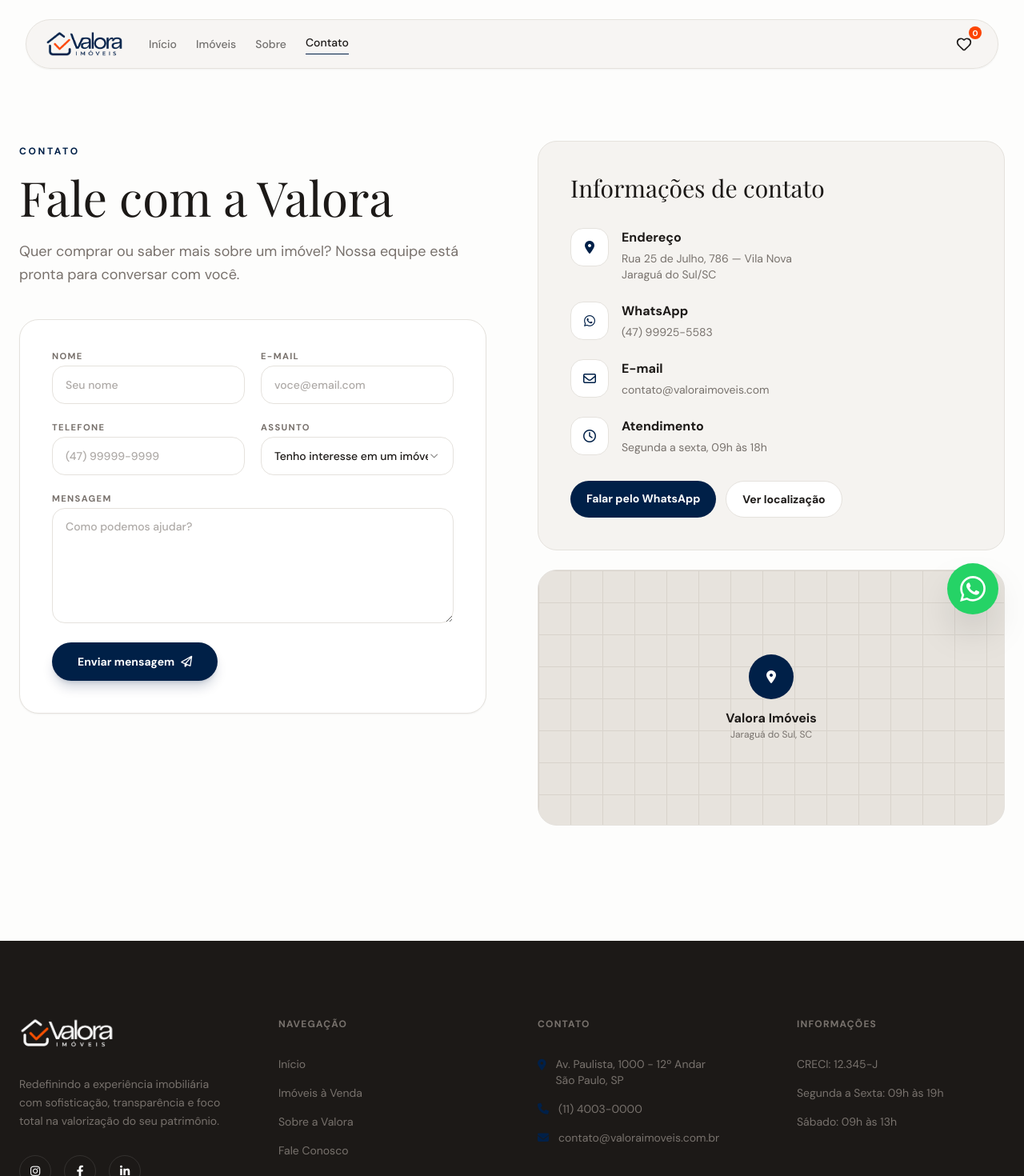
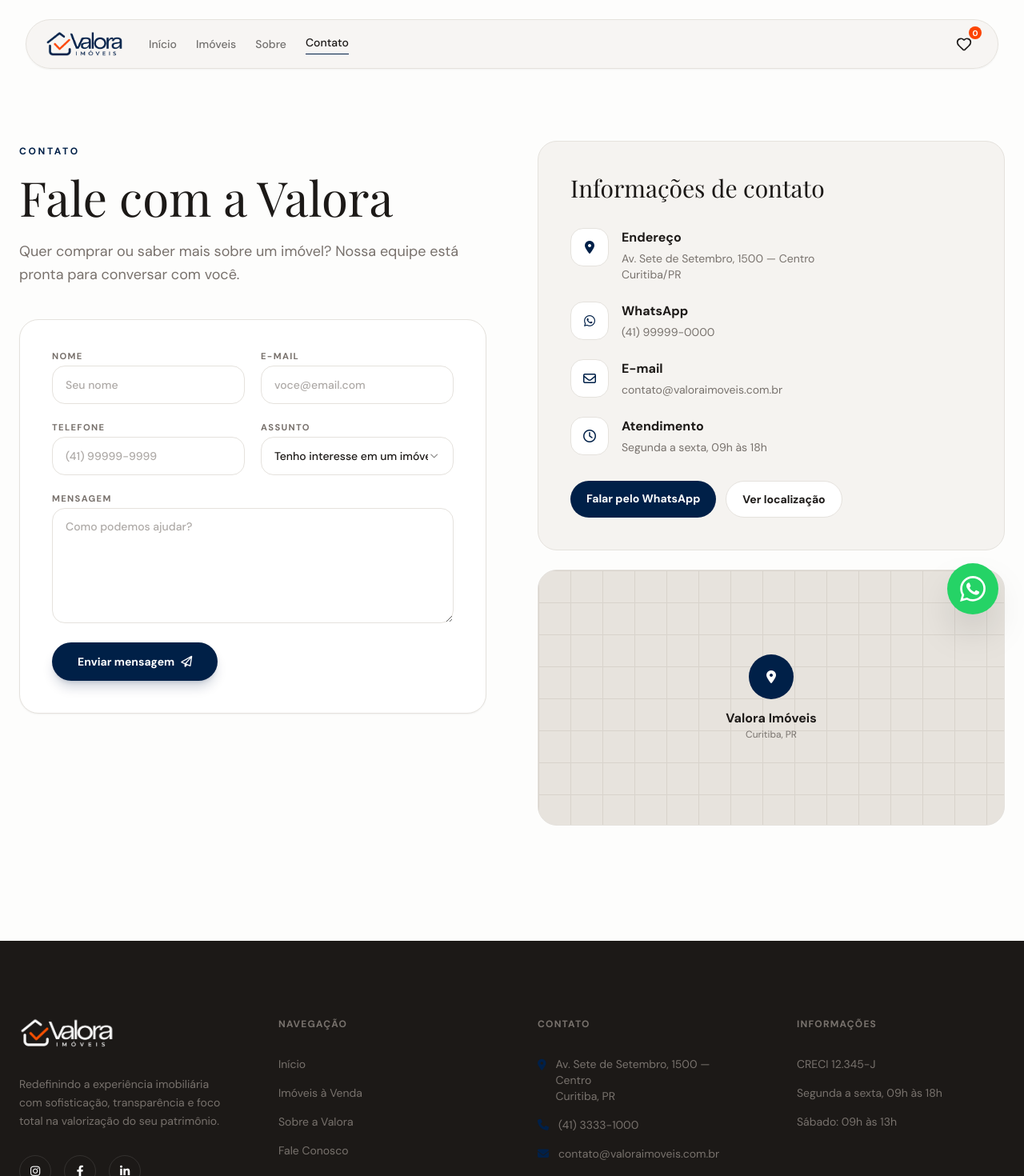
Before and after one commit to isaacl-bueno/valoraimoveis, a Next.js app: page /contato in a window 1280 px wide. Shown: the top 1470 px of the page at 80% size. Built offline with nearby package versions, Linux system fonts and the light colour scheme; a web font is replaced by a local one.

Commit message:
Integrate contact information dynamically across multiple components. Updated ContatoPage, PropertyDetailsPage, Footer, and WhatsAppButton to utilize centralized contact data, enhancing maintainability and consistency in displayed information.

```diff
--- a/app/contato/page.tsx
+++ b/app/contato/page.tsx
@@ -13,6 +13,7 @@ import {
   SelectValue,
 } from "@/components/ui/select";
 import { Textarea } from "@/components/ui/textarea";
+import { contact, whatsappLink } from "@/lib/contact";
 
 export default function ContatoPage() {
   const [sent, setSent] = useState(false);
@@ -54,7 +55,7 @@ export default function ContatoPage() {
                 <div className="grid md:grid-cols-2 gap-5">
                   <div>
                     <Label>Telefone</Label>
-                    <Input placeholder="(47) 99999-9999" />
+                    <Input placeholder="(41) 99999-9999" />
                   </div>
                   <div>
                     <Label>Assunto</Label>
@@ -91,9 +92,9 @@ export default function ContatoPage() {
                     <div>
                       <p className="font-bold">Endereço</p>
                       <p className="text-muted-foreground text-sm mt-1">
-                        Rua 25 de Julho, 786 — Vila Nova
+                        {contact.addressLine1}
                         <br />
-                        Jaraguá do Sul/SC
+                        {contact.addressLine2}
                       </p>
                     </div>
                   </div>
@@ -103,7 +104,7 @@ export default function ContatoPage() {
                     </span>
                     <div>
                       <p className="font-bold">WhatsApp</p>
-                      <p className="text-muted-foreground text-sm mt-1">(47) 99925-5583</p>
+                      <p className="text-muted-foreground text-sm mt-1">{contact.whatsappDisplay}</p>
                     </div>
                   </div>
                   <div className="flex gap-4">
@@ -112,7 +113,7 @@ export default function ContatoPage() {
                     </span>
                     <div>
                       <p className="font-bold">E-mail</p>
-                      <p className="text-muted-foreground text-sm mt-1">contato@valoraimoveis.com</p>
+                      <p className="text-muted-foreground text-sm mt-1">{contact.email}</p>
                     </div>
                   </div>
                   <div className="flex gap-4">
@@ -121,13 +122,13 @@ export default function ContatoPage() {
                     </span>
                     <div>
                       <p className="font-bold">Atendimento</p>
-                      <p className="text-muted-foreground text-sm mt-1">Segunda a sexta, 09h às 18h</p>
+                      <p className="text-muted-foreground text-sm mt-1">{contact.hoursWeekday}</p>
                     </div>
                   </div>
                 </div>
                 <div className="flex flex-wrap gap-3 mt-8">
                   <a
-                    href="https://wa.me/5547999255583"
+                    href={whatsappLink()}
                     target="_blank"
                     rel="noreferrer"
                     className="bg-brand text-white px-5 py-3 rounded-full text-sm font-bold"
@@ -135,7 +136,7 @@ export default function ContatoPage() {
                     Falar pelo WhatsApp
                   </a>
                   <a
-                    href="https://maps.google.com"
+                    href={contact.mapsUrl}
                     target="_blank"
                     rel="noreferrer"
                     className="bg-white border border-line px-5 py-3 rounded-full text-sm font-bold"
@@ -159,7 +160,7 @@ export default function ContatoPage() {
                       <i className="fa-solid fa-location-dot" />
                     </span>
                     <p className="mt-3 font-bold">Valora Imóveis</p>
-                    <p className="text-xs text-muted-foreground">Jaraguá do Sul, SC</p>
+                    <p className="text-xs text-muted-foreground">{contact.cityState}</p>
                   </div>
                 </div>
               </div>
--- a/app/imoveis/[slug]/page.tsx
+++ b/app/imoveis/[slug]/page.tsx
@@ -4,6 +4,7 @@ import Link from "next/link";
 import { notFound } from "next/navigation";
 import { FavoriteToggleButton } from "@/components/FavoriteToggleButton";
 import { SiteShell } from "@/components/SiteShell";
+import { contact, whatsappLink } from "@/lib/contact";
 import { formatArea } from "@/lib/format";
 import { getPropertyBySlug, listProperties } from "@/lib/store";
 
@@ -31,9 +32,9 @@ export default async function PropertyDetailsPage({ params }: PageProps) {
     : property.image
       ? [property.image]
       : [];
-  const whatsapp = `https://wa.me/5500000000000?text=${encodeURIComponent(
+  const whatsapp = whatsappLink(
     `Olá, tenho interesse no imóvel ${property.title} (Ref: ${property.ref}) e gostaria de mais informações.`,
-  )}`;
+  );
 
   return (
     <SiteShell>
@@ -255,7 +256,7 @@ export default async function PropertyDetailsPage({ params }: PageProps) {
                 <p className="text-xs font-medium text-muted">Prefere nos ligar?</p>
                 <p className="text-lg font-bold text-ink flex items-center gap-2">
                   <i className="fa-solid fa-phone text-brand text-sm" />
-                  (11) 4003-0000
+                  {contact.phoneDisplay}
                 </p>
               </div>
             </div>
--- a/components/Footer.tsx
+++ b/components/Footer.tsx
@@ -1,5 +1,6 @@
 import Image from "next/image";
 import Link from "next/link";
+import { contact } from "@/lib/contact";
 
 export function Footer() {
   return (
@@ -79,18 +80,18 @@ export function Footer() {
               <li className="flex items-start gap-3">
                 <i className="fa-solid fa-location-dot mt-1 text-brand" />
                 <span>
-                  Av. Paulista, 1000 - 12º Andar
+                  {contact.addressLine1}
                   <br />
-                  São Paulo, SP
+                  {contact.cityState}
                 </span>
               </li>
               <li className="flex items-center gap-3">
                 <i className="fa-solid fa-phone text-brand" />
-                <span>(11) 4003-0000</span>
+                <span>{contact.phoneDisplay}</span>
               </li>
               <li className="flex items-center gap-3">
                 <i className="fa-solid fa-envelope text-brand" />
-                <span>contato@valoraimoveis.com.br</span>
+                <span>{contact.email}</span>
               </li>
             </ul>
           </div>
@@ -100,9 +101,9 @@ export function Footer() {
               Informações
             </h4>
             <ul className="space-y-4 text-sm text-muted-foreground">
-              <li>CRECI: 12.345-J</li>
-              <li>Segunda a Sexta: 09h às 19h</li>
-              <li>Sábado: 09h às 13h</li>
+              <li>{contact.creci}</li>
+              <li>{contact.hoursWeekday}</li>
+              <li>{contact.hoursSaturday}</li>
             </ul>
           </div>
         </div>
--- a/components/WhatsAppButton.tsx
+++ b/components/WhatsAppButton.tsx
@@ -1,9 +1,10 @@
 import { WhatsAppIcon } from "@/components/icons/brands";
+import { whatsappLink } from "@/lib/contact";
 
 export function WhatsAppButton() {
   return (
     <a
-      href="https://wa.me/5500000000000"
+      href={whatsappLink()}
       target="_blank"
       rel="noreferrer"
       className="fixed bottom-8 right-8 z-[100] w-16 h-16 bg-[#25D366] text-white rounded-full flex items-center justify-center shadow-2xl hover:scale-110 transition-transform duration-300 group"
--- /dev/null
+++ b/lib/contact.ts
@@ -0,0 +1,24 @@
+/** Dados de contato genéricos da Valora (Curitiba/PR). */
+export const contact = {
+  city: "Curitiba",
+  state: "PR",
+  cityState: "Curitiba, PR",
+  addressLine1: "Av. Sete de Setembro, 1500 — Centro",
+  addressLine2: "Curitiba/PR",
+  addressFull: "Av. Sete de Setembro, 1500 — Centro, Curitiba/PR",
+  phoneDisplay: "(41) 3333-1000",
+  whatsappDisplay: "(41) 99999-0000",
+  /** DDI + DDD + número, sem símbolos */
+  whatsappE164: "5541999990000",
+  email: "contato@valoraimoveis.com.br",
+  creci: "CRECI 12.345-J",
+  hoursWeekday: "Segunda a sexta, 09h às 18h",
+  hoursSaturday: "Sábado: 09h às 13h",
+  mapsUrl: "https://maps.google.com/?q=Av.+Sete+de+Setembro,+1500,+Curitiba,+PR",
+} as const;
+
+export function whatsappLink(message?: string) {
+  const base = `https://wa.me/${contact.whatsappE164}`;
+  if (!message) return base;
+  return `${base}?text=${encodeURIComponent(message)}`;
+}
```
